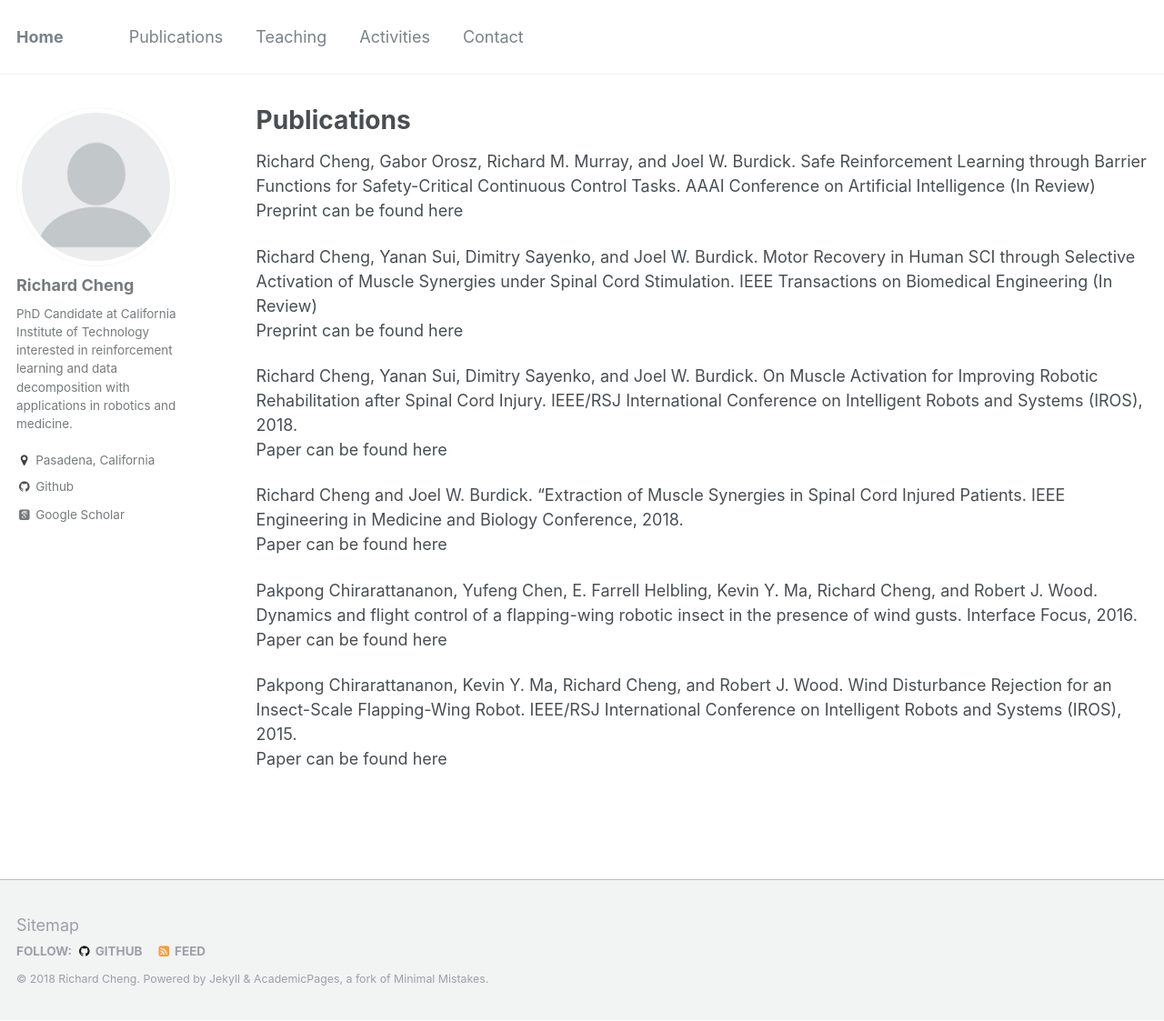
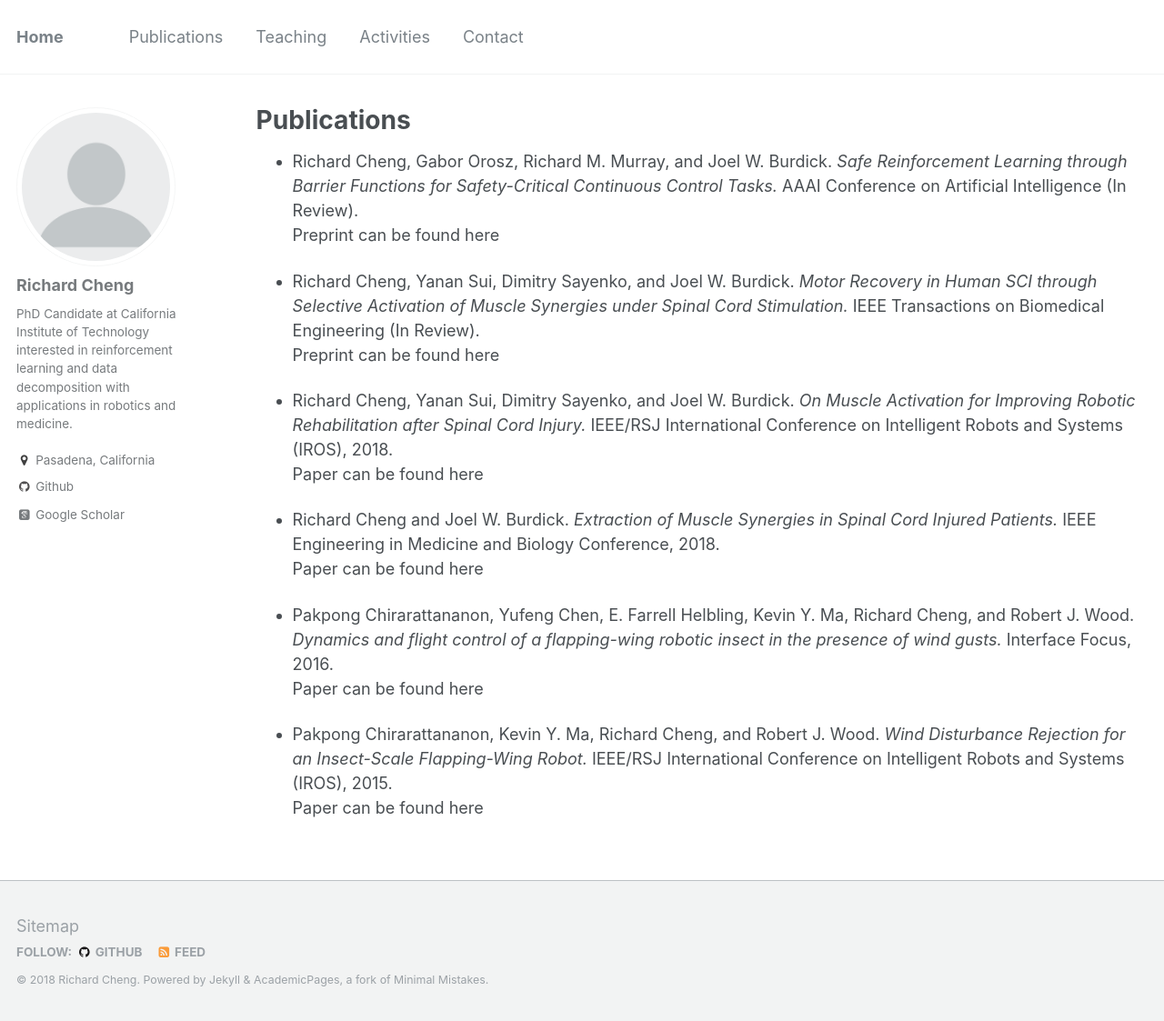
Before and after one commit to rcheng805/rcheng805.github.io, a Jekyll site: the page built from _pages/papers.md, in a window 1280 px wide and 1123 px high. Shown: the whole window at 91% size. Built offline with Jekyll 4.4.1, drawn with Linux system fonts in a browser that asks for light colours; some web fonts are replaced.

Commit message:
Update papers.md

```diff
--- a/_pages/papers.md
+++ b/_pages/papers.md
@@ -5,20 +5,20 @@ permalink: /papers/
 author_profile: true
 ---
 
-Richard Cheng, Gabor Orosz, Richard M. Murray, and Joel W. Burdick. Safe Reinforcement Learning through Barrier Functions for Safety-Critical Continuous Control Tasks. AAAI Conference on Artificial Intelligence (In Review) <br/>
+* Richard Cheng, Gabor Orosz, Richard M. Murray, and Joel W. Burdick. *Safe Reinforcement Learning through Barrier Functions for Safety-Critical Continuous Control Tasks.* AAAI Conference on Artificial Intelligence (In Review). <br/>
 Preprint can be found [here](http://rcheng805.github.io/files/aaai2018.pdf)
 
-Richard Cheng, Yanan Sui, Dimitry Sayenko, and Joel W. Burdick. Motor Recovery in Human SCI through Selective Activation of Muscle Synergies under Spinal Cord Stimulation. IEEE Transactions on Biomedical Engineering (In Review) <br/>
+* Richard Cheng, Yanan Sui, Dimitry Sayenko, and Joel W. Burdick. *Motor Recovery in Human SCI through Selective Activation of Muscle Synergies under Spinal Cord Stimulation.* IEEE Transactions on Biomedical Engineering (In Review). <br/>
 Preprint can be found [here](http://rcheng805.github.io/files/tbme2018.pdf)
 
-Richard Cheng, Yanan Sui, Dimitry Sayenko, and Joel W. Burdick. On Muscle Activation for Improving Robotic Rehabilitation after Spinal Cord Injury. IEEE/RSJ International Conference on Intelligent Robots and Systems (IROS), 2018. <br/>
+* Richard Cheng, Yanan Sui, Dimitry Sayenko, and Joel W. Burdick. *On Muscle Activation for Improving Robotic Rehabilitation after Spinal Cord Injury.* IEEE/RSJ International Conference on Intelligent Robots and Systems (IROS), 2018. <br/>
 Paper can be found [here](http://rcheng805.github.io/files/iros2018.pdf)
 
-Richard Cheng and Joel W. Burdick. "Extraction of Muscle Synergies in Spinal Cord Injured Patients. IEEE Engineering in Medicine and Biology Conference, 2018. <br/>
+* Richard Cheng and Joel W. Burdick. *Extraction of Muscle Synergies in Spinal Cord Injured Patients.* IEEE Engineering in Medicine and Biology Conference, 2018. <br/>
 Paper can be found [here](http://rcheng805.github.io/files/embc2018.pdf)
 
-Pakpong Chirarattananon, Yufeng Chen, E. Farrell Helbling, Kevin Y. Ma, Richard Cheng, and Robert J. Wood. Dynamics and flight control of a flapping-wing robotic insect in the presence of wind gusts. Interface Focus, 2016. <br/>
+* Pakpong Chirarattananon, Yufeng Chen, E. Farrell Helbling, Kevin Y. Ma, Richard Cheng, and Robert J. Wood. *Dynamics and flight control of a flapping-wing robotic insect in the presence of wind gusts.* Interface Focus, 2016. <br/>
 Paper can be found [here](http://rcheng805.github.io/files/interface2016.pdf)
 
-Pakpong Chirarattananon, Kevin Y. Ma, Richard Cheng, and Robert J. Wood. Wind Disturbance Rejection for an Insect-Scale Flapping-Wing Robot. IEEE/RSJ International Conference on Intelligent Robots and Systems (IROS), 2015. <br/>
+* Pakpong Chirarattananon, Kevin Y. Ma, Richard Cheng, and Robert J. Wood. *Wind Disturbance Rejection for an Insect-Scale Flapping-Wing Robot.* IEEE/RSJ International Conference on Intelligent Robots and Systems (IROS), 2015. <br/>
 Paper can be found [here](http://rcheng805.github.io/files/iros2015.pdf)
```
